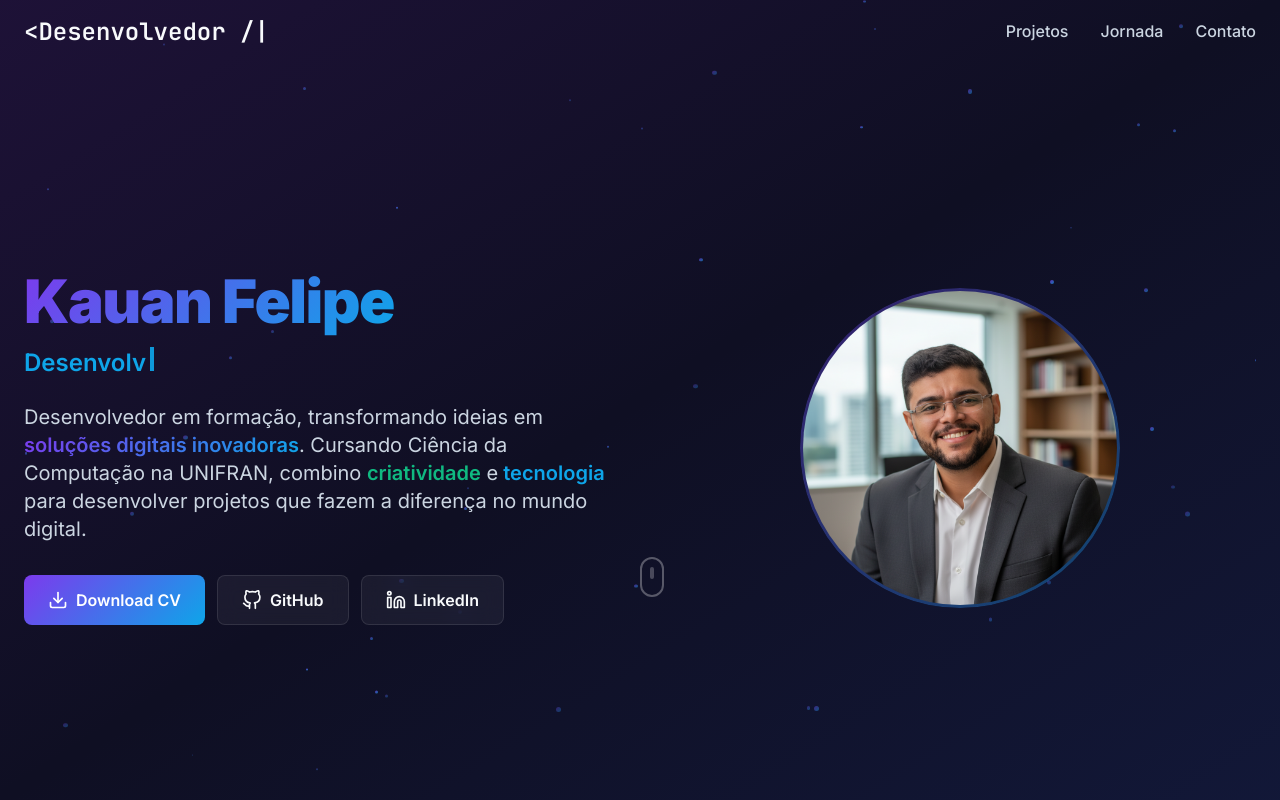
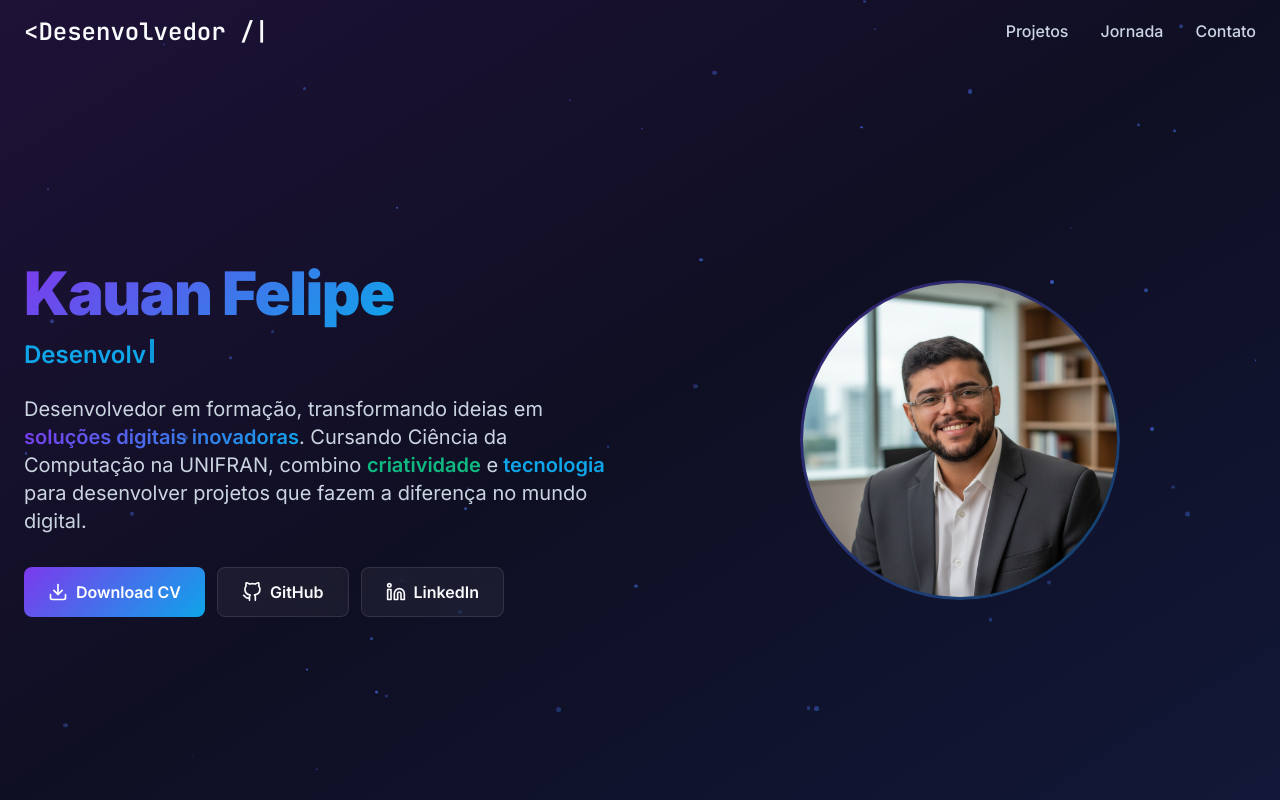
Before and after one commit to kauanfeelipe/web-portifolio, a React (Vite) app: page / in a window 1280 px wide. Shown: the top 800 px of the page. Built offline with nearby package versions, Linux system fonts and the light colour scheme.

Commit message:
ajuste_nav

```diff
--- a/src/components/Hero.jsx
+++ b/src/components/Hero.jsx
@@ -31,7 +31,7 @@ const DownloadIcon = () => (
 
 function Hero() {
   return (
-    <section id="home" className="min-h-screen relative flex items-center overflow-hidden pt-20 md:pt-24" style={{ backgroundColor: 'var(--color-bg-primary)' }}>
+    <section id="home" className="min-h-screen relative flex items-center overflow-hidden pt-32 xs:pt-28 sm:pt-24 md:pt-28 lg:pt-20" style={{ backgroundColor: 'var(--color-bg-primary)' }}>
       {/* Floating Particles Background */}
       <FloatingParticles />
 
@@ -297,32 +297,6 @@ function Hero() {
           </motion.div>
         </div>
 
-        {/* Scroll Indicator */}
-        <motion.div
-          className="absolute bottom-8 left-1/2 transform -translate-x-1/2"
-          animate={{
-            y: [0, 10, 0],
-          }}
-          transition={{
-            duration: 2,
-            repeat: Infinity,
-            ease: "easeInOut"
-          }}
-        >
-          <div className="w-6 h-10 border-2 border-white/30 rounded-full flex justify-center">
-            <motion.div
-              className="w-1 h-3 bg-white/60 rounded-full mt-2"
-              animate={{
-                opacity: [0, 1, 0],
-              }}
-              transition={{
-                duration: 2,
-                repeat: Infinity,
-                ease: "easeInOut"
-              }}
-            />
-          </div>
-        </motion.div>
       </div>
     </section>
   );
```
Also changed, not shown: 1 other file (tests, documents, lock files or other folders).
